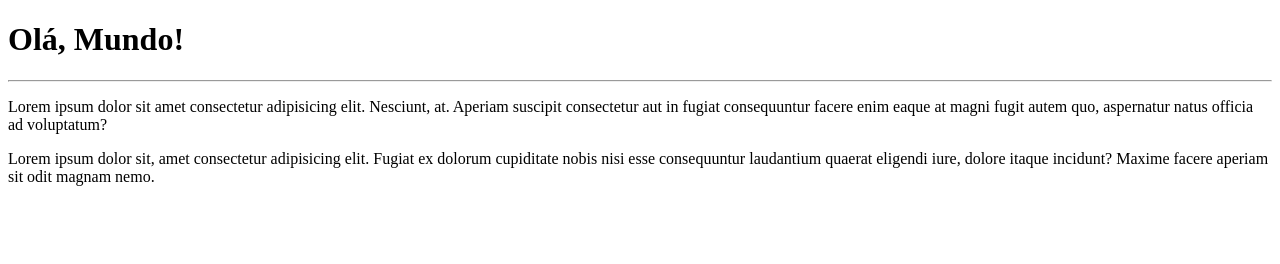
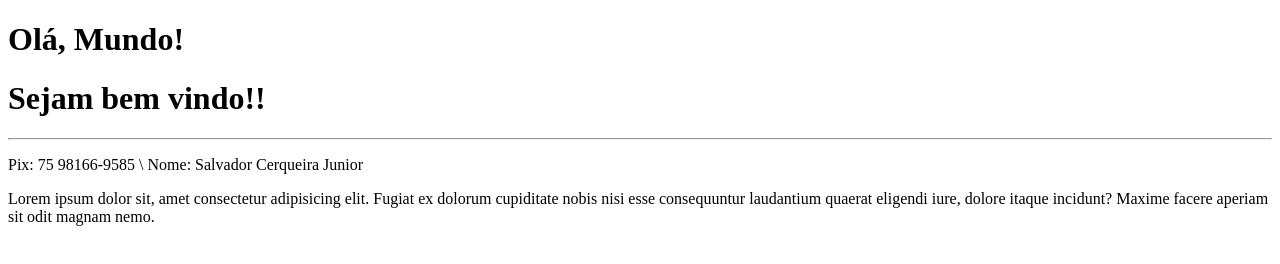
Before and after one commit to SalvadorCerqueiraJr/Ola-Mundo, a plain HTML site: page site-exemplo/index.html in a window 1280 px wide. Drawn offline with Linux system fonts and the light colour scheme.

Commit message:
Update index.html

```diff
--- a/site-exemplo/index.html
+++ b/site-exemplo/index.html
@@ -8,8 +8,9 @@
 </head>
 <body>
     <h1>Olá, Mundo!</h1>
+    <h1>Sejam bem vindo!!</h1>
     <hr>
-    <p>Lorem ipsum dolor sit amet consectetur adipisicing elit. Nesciunt, at. Aperiam suscipit consectetur aut in fugiat consequuntur facere enim eaque at magni fugit autem quo, aspernatur natus officia ad voluptatum?</p>
+    <p>Pix: 75 98166-9585 \ Nome: Salvador Cerqueira Junior</p>
     <p>Lorem ipsum dolor sit, amet consectetur adipisicing elit. Fugiat ex dolorum cupiditate nobis nisi esse consequuntur laudantium quaerat eligendi iure, dolore itaque incidunt? Maxime facere aperiam sit odit magnam nemo.</p>
 </body>
 </html>
```
